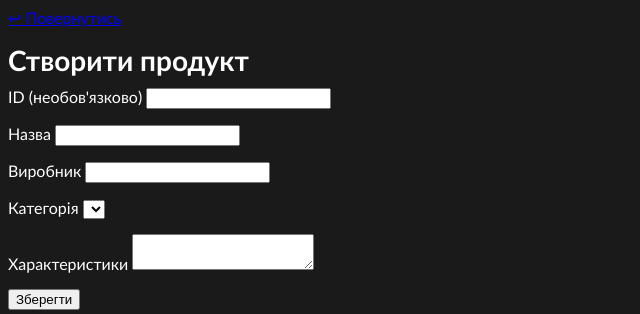
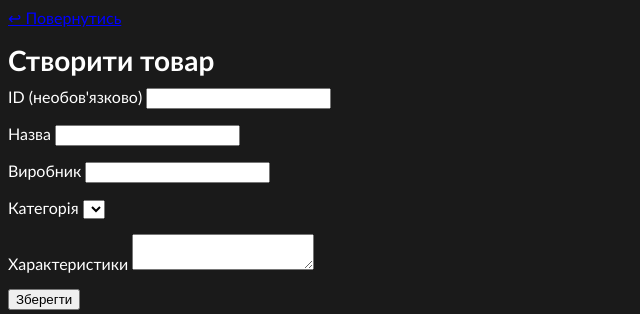
Before and after one commit to deffin05/zlagoda, a Flask app: page /products/add in a window 1280 px wide. Shown: the top 314 px of the page, without its empty margins (0-640 px from the left). Run offline with Flask 3, Linux system fonts and the light colour scheme; the visitor is signed in with stand-in values (Sample User, id 1); data that the repository does not hold is empty; parts of the project's set-up code (start-up, migrations or seed data) failed here and were passed over.

Commit message:
Change the Ukrainian name for product

```diff
--- a/app/main/product.py
+++ b/app/main/product.py
@@ -80,7 +80,7 @@ def add_product():
                     'VALUES (NULL, ?, ?, ?, ?)', (category_number, product_name, producer_name, characteristics))
 
             db.commit()
-            flash('Продукт створено', 'success')
+            flash('Товар створено', 'success')
             return redirect(url_for('main.list_products'))
         except sqlite3.Error as e:
             flash(f'Помилка бази даних: {str(e)}', 'error')
@@ -96,7 +96,7 @@ def edit_product(id_product):
 
     product = cursor.execute("SELECT * FROM Product WHERE id_product = ?", (id_product,)).fetchone()
     if not product:
-        flash("Продукту з таким ID не існує.", "error")
+        flash("Товару з таким ID не існує.", "error")
         return redirect(url_for('main.list_products'))
 
     form = ProductForm(data=product)
@@ -119,7 +119,7 @@ def edit_product(id_product):
                 'WHERE id_product = ?',
                 (new_id_product, product_name, category_number, characteristics, producer_name, id_product))
             db.commit()
-            flash('Продукт змінено', 'success')
+            flash('Товар змінено', 'success')
             return redirect(url_for('main.list_products'))
         except sqlite3.Error as e:
             flash(f'Помилка бази даних: {str(e)}', 'error')
@@ -135,9 +135,9 @@ def delete_product(id_product):
     try:
         cursor.execute('DELETE FROM Product WHERE id_product = ?', (id_product,))
         db.commit()
-        flash('Продукт видалено.', 'success')
+        flash('Товар видалено.', 'success')
     except sqlite3.IntegrityError as e:
-        flash(f'Неможливо видалити продукт: {str(e)}', 'error')
+        flash(f'Неможливо видалити товар: {str(e)}', 'error')
     except sqlite3.Error as e:
         flash(f'Помилка бази даних: {str(e)}', 'error')
     return redirect(url_for('main.list_products'))
--- a/app/templates/product/add.html
+++ b/app/templates/product/add.html
@@ -1,7 +1,7 @@
 {% extends 'base.html' %}
 {% block content %}
     <a href="{{ url_for('main.list_products') }}">↩ Повернутись</a>
-    <h2 style="margin-top: 15px">Створити продукт</h2>
+    <h2 style="margin-top: 15px">Створити товар</h2>
     <form method="POST">
         {{ form.hidden_tag() }}
 
--- a/app/templates/product/edit.html
+++ b/app/templates/product/edit.html
@@ -1,7 +1,7 @@
 {% extends 'base.html' %}
 {% block content %}
     <a href="{{ url_for('main.list_products') }}">↩ Повернутись</a>
-    <h2 style="margin-top: 15px">Редагувати продукт №{{ product.id_product }} {{ product.product_name }}</h2>
+    <h2 style="margin-top: 15px">Редагувати товар №{{ product.id_product }} {{ product.product_name }}</h2>
     <form method="POST">
         {{ form.hidden_tag() }}
 
--- a/app/templates/product/list.html
+++ b/app/templates/product/list.html
@@ -1,7 +1,7 @@
 {% extends "base.html" %}
 
 {% block content %}
-<h2>Продукти</h2>
+<h2>Товари</h2>
 <a href="{{ url_for('main.add_product') }}" style="font-weight: bold;">+ Створити</a>
 
 <form>
@@ -44,7 +44,7 @@
             |
             <form action="{{ url_for('main.delete_product', id_product=product.id_product) }}"
                   method="POST" style="display:inline;"
-                  onsubmit="return confirm('Ви впевнені, що хочете видалити продукт \
+                  onsubmit="return confirm('Ви впевнені, що хочете видалити товар \
                                    №{{ product.id_product }} {{ product.product_name }}?');">
                 <button type="submit" style="color: red; border:none; background:none; padding:0">
                     Видалити
@@ -54,7 +54,7 @@
     </tr>
     {% else %}
     <tr>
-        <td colspan="3">Продуктів не знайдено.</td>
+        <td colspan="6">Товарів не знайдено.</td>
     </tr>
     {% endfor %}
     </tbody>
```
